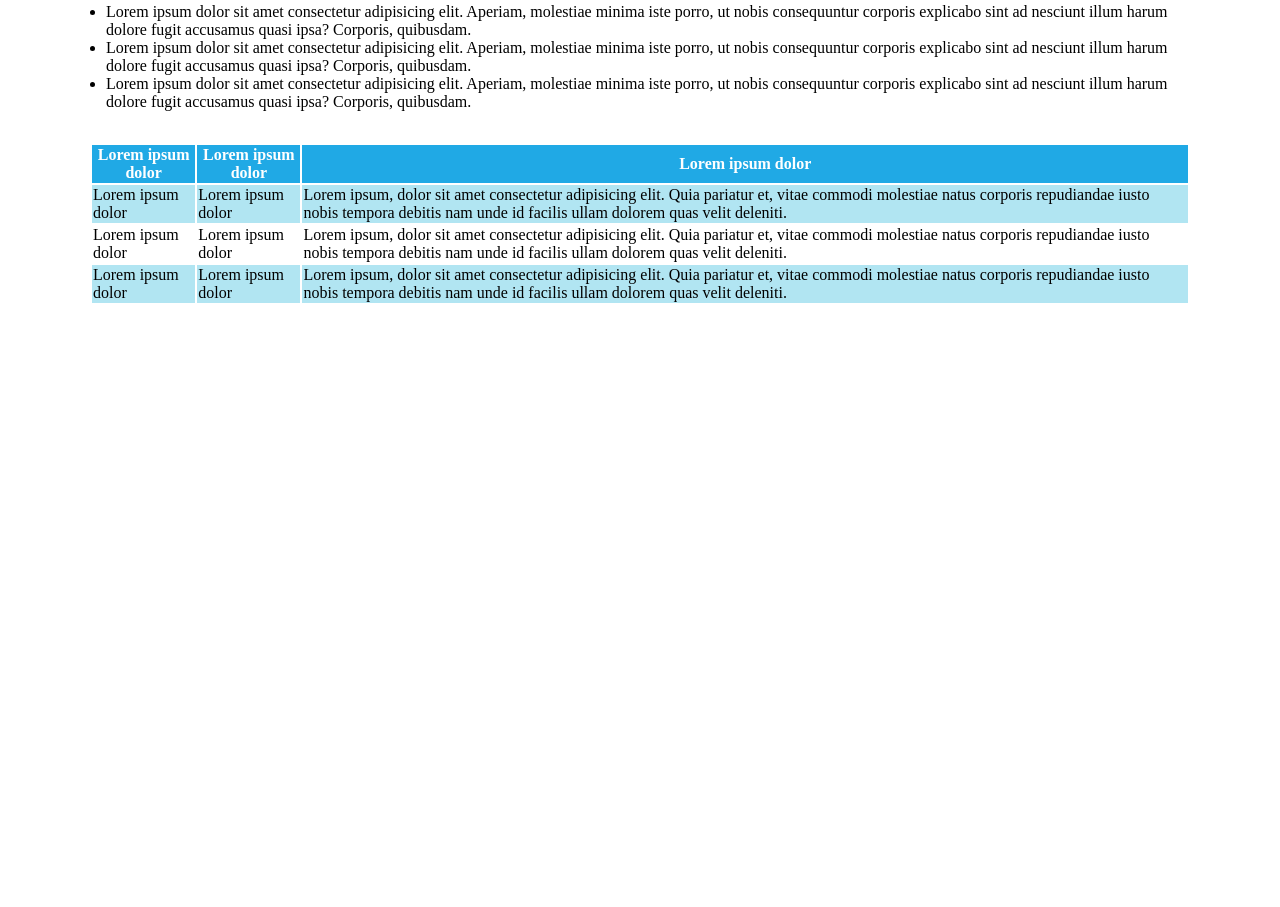
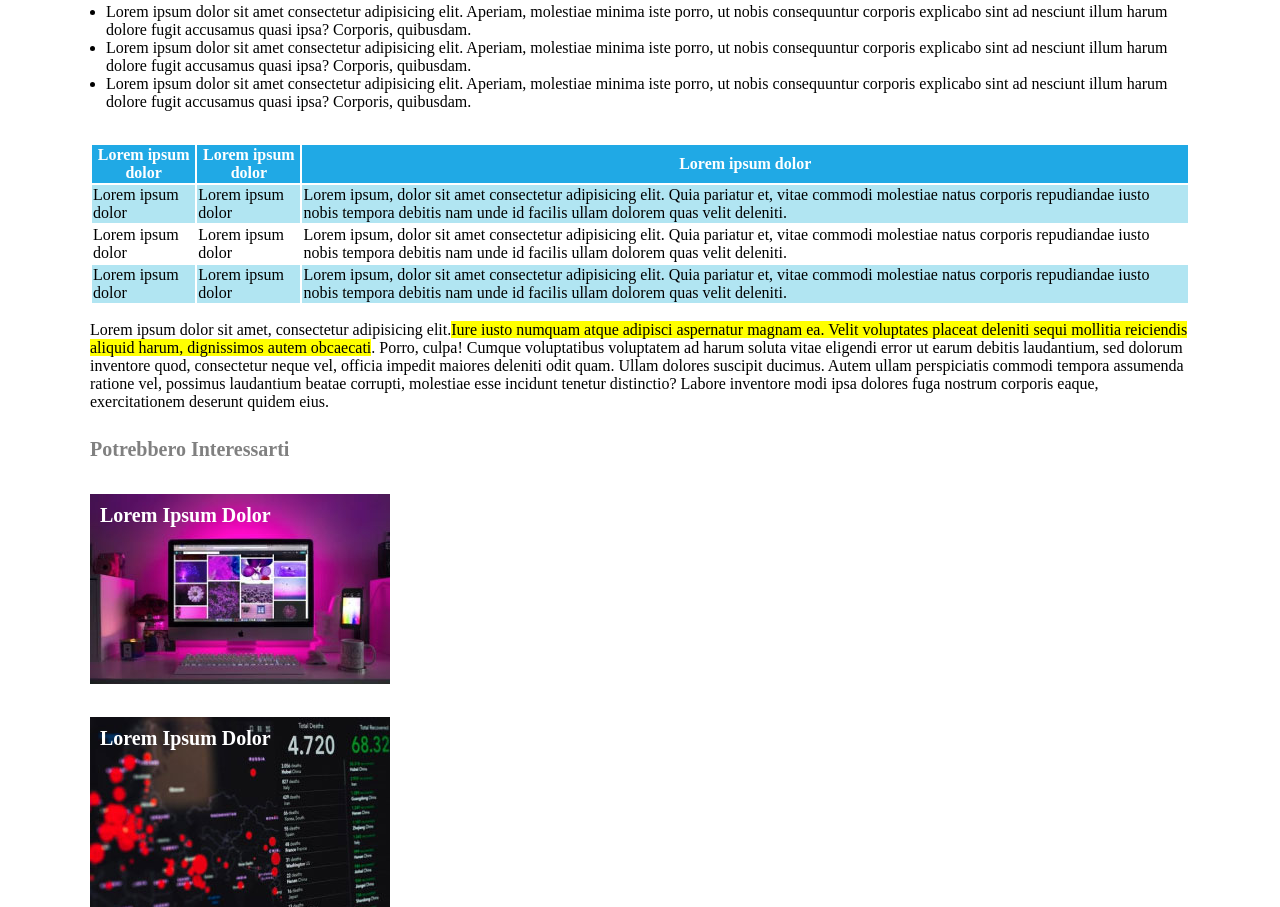
Before and after one commit to GioacchinoArgo/html-css-booleaner, a plain HTML site: page index.html in a window 1280 px wide. Shown: the part 823-1730 px from the top of the page. Before the commit the page ends 1128 px from the top, so only its background shows below. Drawn offline with Linux system fonts and the light colour scheme.

Commit message:
completed footer

```diff
--- a/css/style.css
+++ b/css/style.css
@@ -51,3 +51,27 @@ thead {
 .row {
     background-color: rgb(177,229,242);
 }
+
+/* footer */
+h4 {
+    font-size: 20px;
+    color: rgb(128, 128, 128);
+}
+
+.lorem-monitor {
+    background-image: url('../img/monitor.jpg');
+    width: 300px;
+    height: 190px;
+}
+
+.lorem-graph {
+    background-image: url('../img/graph.jpg');
+    width: 300px;
+    height: 190px;
+}
+
+h5 {
+    padding: 10px;
+    font-size: 20px;
+    color: white;
+}
--- a/index.html
+++ b/index.html
@@ -19,8 +19,8 @@
         <section>
             <h1>Internet deve essere al servizio del "bene pubblico": il manifesto di Tim Berners Lee</h1>
             <h2>Scritto da <span style="color: rgb(60, 180, 231);">The Booleaner</span><br> il 10/10/2020</h2>
-            <img src="../img/tim-1.jpg" alt="John">
-            <img src="../img/tim-2.jpg" alt="Tim Lee">
+            <img src="img/tim-1.jpg" alt="John">
+            <img src="img/tim-2.jpg" alt="Tim Lee">
         </section>
         <!-- testo -->
         <section>
@@ -68,5 +68,22 @@
             </table>
         </section>
     </main>
+    <!-- footer -->
+    <footer>
+        <section>
+            <p>Lorem ipsum dolor sit amet, consectetur adipisicing elit.<span style="background-color: rgb(255, 255, 0);">Iure iusto numquam atque adipisci aspernatur magnam ea. Velit voluptates placeat deleniti sequi mollitia reiciendis aliquid harum, dignissimos autem obcaecati</span>. Porro, culpa!
+            Cumque voluptatibus voluptatem ad harum soluta vitae eligendi error ut earum debitis laudantium, sed dolorum inventore quod, consectetur neque vel, officia impedit maiores deleniti odit quam. Ullam dolores suscipit ducimus.
+            Autem ullam perspiciatis commodi tempora assumenda ratione vel, possimus laudantium beatae corrupti, molestiae esse incidunt tenetur distinctio? Labore inventore modi ipsa dolores fuga nostrum corporis eaque, exercitationem deserunt quidem eius.</p>
+            <h4>Potrebbero Interessarti</h4>
+        </section>
+        <section>
+            <div class="lorem-monitor">
+                <h5>Lorem Ipsum Dolor</h5>
+            </div>
+            <div class="lorem-graph">
+                <h5>Lorem Ipsum Dolor</h5>
+            </div>
+        </section>
+    </footer>
 </body>
 </html>
```
